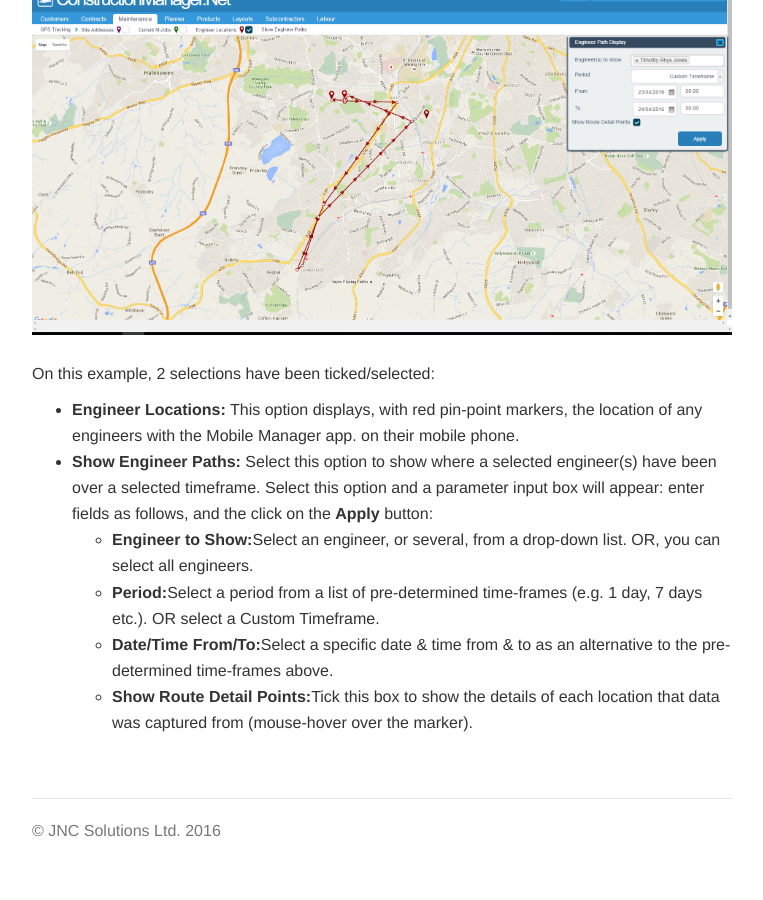
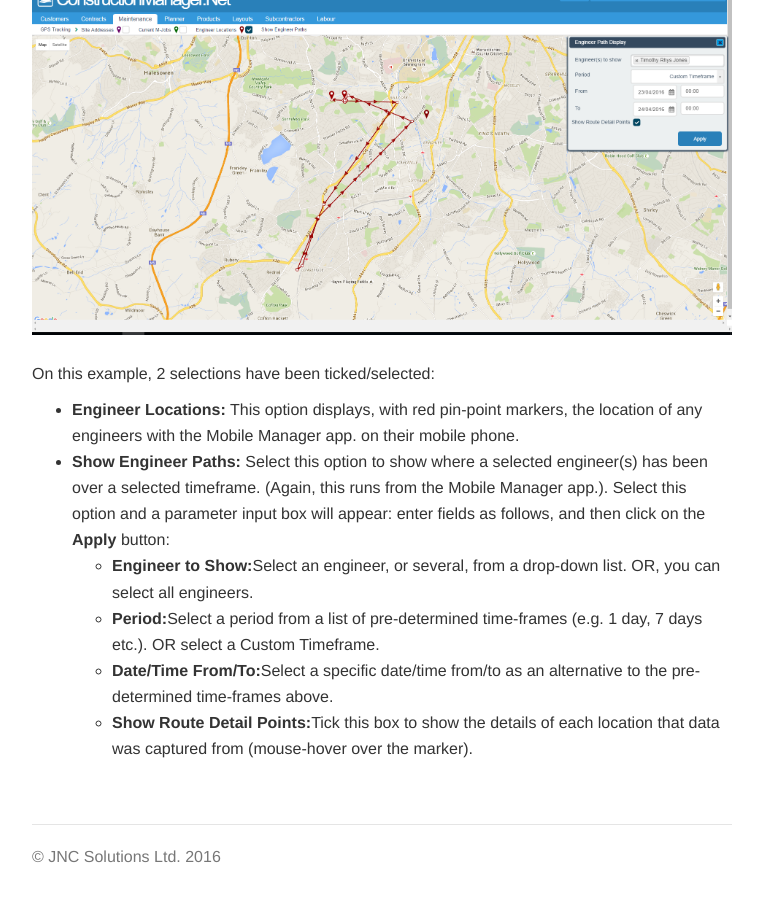
Before and after one commit to JNCSolutions/ConstructionManagerDocs, a Jekyll site: the page built from maintenance.html, in a window 1280 px wide and 900 px high, scrolled down 14817 px. Shown: the whole window, without its empty margins (258-1021 px from the left). Built offline with Jekyll 4.4.1, drawn with Linux system fonts in a browser that asks for light colours; before the commit the page ends 15691 px from its top, so only the background shows below that.

Commit message:
Update maintenance.html

```diff
--- a/maintenance.html
+++ b/maintenance.html
@@ -340,14 +340,15 @@
       <ul>
         <li><b>Engineer Locations:</b> This option displays, with red pin-point markers,
                     the location of any engineers with the Mobile Manager app. on their mobile phone.</li>
-        <li><b>Show Engineer Paths:</b> Select this option to show where a selected engineer(s) have been
-                over a selected timeframe. Select this option and a parameter input box will appear:
-                enter fields as follows, and the click on the <b>Apply</b> button:</li>
+        <li><b>Show Engineer Paths:</b> Select this option to show where a selected engineer(s) has been
+                over a selected timeframe. (Again, this runs from the Mobile Manager app.).
+                Select this option and a parameter input box will appear:
+                enter fields as follows, and then click on the <b>Apply</b> button:</li>
         <ul>
             <li><b>Engineer to Show:</b>Select an engineer, or several, from a drop-down list. OR, you can select all engineers.</li>
             <li><b>Period:</b>Select a period from a list of pre-determined time-frames (e.g. 1 day, 7 days etc.).
                     OR select a Custom Timeframe.</li>
-            <li><b>Date/Time From/To:</b>Select a specific date & time from & to as an alternative to the pre-determined
+            <li><b>Date/Time From/To:</b>Select a specific date/time from/to as an alternative to the pre-determined
                     time-frames above.</li>
             <li><b>Show Route Detail Points:</b>Tick this box to show the details of each location that data was captured from
                     (mouse-hover over the marker).</li>
```
